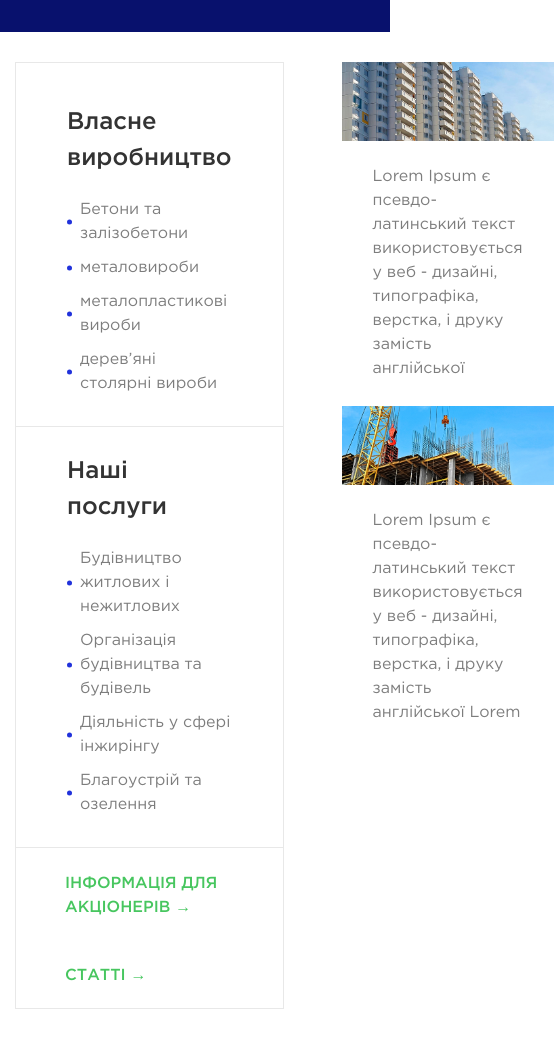
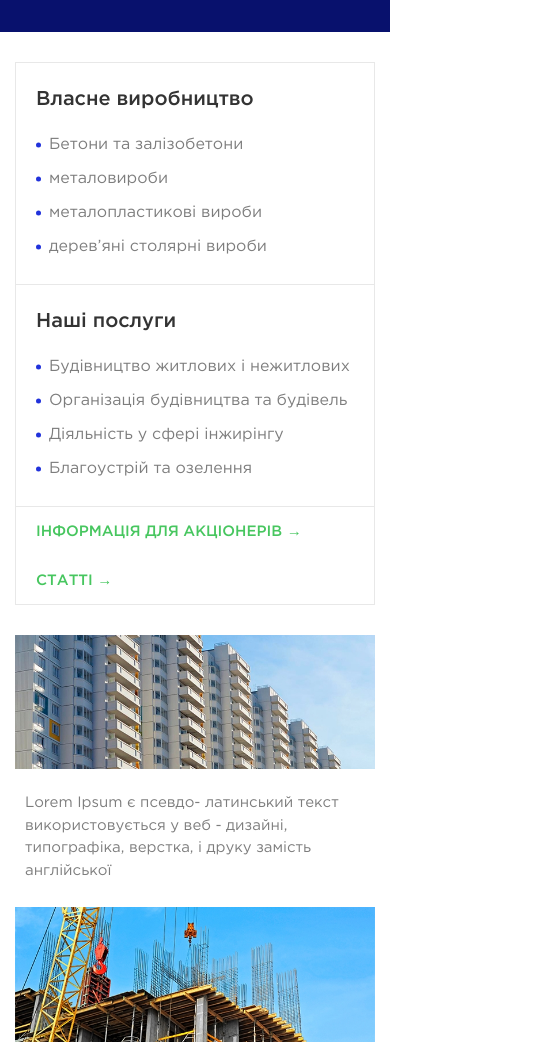
Before and after one commit to pashkes/test-task, a plain HTML site: page index.html in a window 390 px wide. Shown: the part 5180-6228 px from the top of the page, 554 px wide, since content can reach past the window. Drawn offline with Linux system fonts and the light colour scheme; a script that the page names is missing.

Commit message:
Update 2017-06-16T23:00:46.997Z

```diff
--- a/assets/css/style.css
+++ b/assets/css/style.css
@@ -953,6 +953,8 @@ button {
   align-self: flex-start; }
 
 .about__works {
+  -webkit-box-flex: 1;
+          flex: 1;
   max-width: 625px;
   width: 100%; }
 
@@ -1214,7 +1216,29 @@ button {
     font-size: 28px; }
   .about__text p {
     margin-bottom: 20px;
-    font-size: 15px; } }
+    font-size: 15px; }
+  .about__services {
+    -webkit-box-orient: vertical;
+    -webkit-box-direction: normal;
+    flex-direction: column; }
+  .about__services {
+    padding-bottom: 20px; }
+  .about__column {
+    margin-right: 0;
+    align-self: center;
+    margin-bottom: 30px; }
+  .about__works {
+    align-self: center; }
+  .about__link {
+    padding: 13px 20px;
+    font-size: 15px; }
+  .about__item {
+    padding: 0 20px;
+    padding-bottom: 15px; }
+  .about__item:first-child {
+    padding-top: 0; }
+  .about__item h3 {
+    font-size: 20px; } }
   @media (max-width: 425px) {
   .header__promo h1 {
     font-size: 30px; }
@@ -1237,7 +1261,14 @@ button {
   .features__item:nth-child(2n) {
     margin-right: auto; }
   .about__title {
-    font-size: 24px; } }
+    font-size: 24px; }
+  .about__column {
+    width: 100%; }
+  .about__text-prew {
+    padding-right: 10px;
+    padding-left: 10px; }
+  .about__text-prew p {
+    font-size: 15px; } }
   @media (max-width: 790px) {
   .work__item {
     -webkit-box-flex: 1;
```
Also changed, not shown: assets/css/style.min.css.
